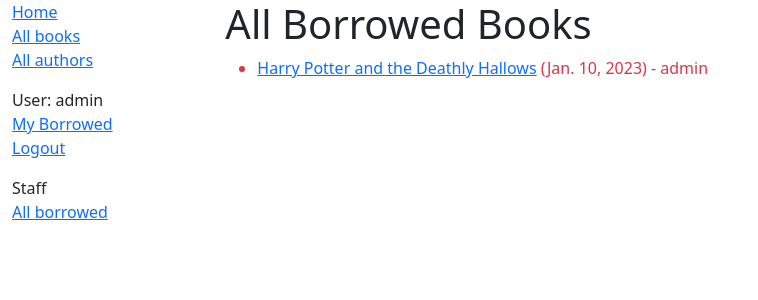
After one commit to AntiochTheGreat/LocalLibrary, a Django app: page /catalog/borrowed/ in a window 1280 px wide. The commit adds this page. Shown: the top 300 px of the page, without its empty margins (0-758 px from the left). Run offline with Django 4.2, Linux system fonts and the light colour scheme; a user stored in the database is signed in; data comes from the database, SQL or seed files in the repository; both versions use the stored data as it was after the commit.

Commit message:
Realized All Borrowed Books (Created Group 'Librarian'): Created file: bookinstance_list_borrowed_all.html (locallibrary\catalog\templates\catalog) Changed files: base_generic.html db.sqlite3 models.py urls.py (locallibrary\catalog) views.py

```diff
--- a/locallibrary/catalog/models.py
+++ b/locallibrary/catalog/models.py
@@ -80,6 +80,7 @@ class BookInstance(models.Model):
 
     class Meta:
         ordering = ['due_back']
+        permissions = (("can_mark_returned", "Set book as returned"),)
 
     def __str__(self):
         """String for representing the Model object."""
--- a/locallibrary/catalog/templates/base_generic.html
+++ b/locallibrary/catalog/templates/base_generic.html
@@ -22,13 +22,17 @@ crossorigin="anonymous">
                     <li><a href="{% url 'books' %}">All books</a> </li>
                     <li><a href="{% url 'authors' %}">All authors</a> </li>
                     {% if user.is_authenticated %}
-                        <li>User: {{ user.get_username }}</li>
+                        <p><li>User: {{ user.get_username }}</li>
 
                         <li><a href="{% url 'my-borrowed' %}">My Borrowed</a></li>
 
                         <li><a href="{% url 'logout' %}?next={{ request.path }}">Logout</a></li>
                     {% else %}
-                        <li><a href="{% url 'login' %}?next={{ request.path }}">Login</a></li>
+                        <li><a href="{% url 'login' %}?next={{ request.path }}">Login</a></li></p>
+                    {% endif %}
+                    {% if perms.catalog.can_mark_returned %}
+                        <p><li>Staff</li>
+                        <li><a href="{% url 'all-borrowed' %}">All borrowed</a></li></p>
                     {% endif %}
                 </u1>
                 {% endblock %}
--- /dev/null
+++ b/locallibrary/catalog/templates/catalog/bookinstance_list_borrowed_all.html
@@ -0,0 +1,20 @@
+{% extends "base_generic.html" %}
+
+{% block content %}
+    <h1>All Borrowed Books</h1>
+
+    {% if bookinstance_list %}
+    <ul>
+
+      {% for bookinst in bookinstance_list %}
+      <li class="{% if bookinst.is_overdue %}text-danger{% endif %}">
+        <a href="{% url 'book-detail' bookinst.book.pk %}">{{ bookinst.book.title }}</a> ({{ bookinst.due_back }}) -
+          {{ bookinst.borrower }}
+      </li>
+      {% endfor %}
+    </ul>
+
+    {% else %}
+      <p>There are no books borrowed.</p>
+    {% endif %}
+{% endblock %}
--- a/locallibrary/catalog/urls.py
+++ b/locallibrary/catalog/urls.py
@@ -12,3 +12,7 @@ urlpatterns = [
 urlpatterns += [
     path('mybooks/', views.LoanedBooksByUserListView.as_view(), name='my-borrowed'),
 ]
+
+urlpatterns += [
+    path('borrowed/', views.LoanedBooksByAllListView.as_view(), name='all-borrowed'),
+]
--- a/locallibrary/catalog/views.py
+++ b/locallibrary/catalog/views.py
@@ -57,7 +57,7 @@ class AuthorDetailView(generic.DetailView):
     model = Author
 
 
-class LoanedBooksByUserListView(LoginRequiredMixin,generic.ListView):
+class LoanedBooksByUserListView(LoginRequiredMixin, generic.ListView):
     """Generic class-based view listing books on loan to current user."""
     model = BookInstance
     template_name = 'catalog/bookinstance_list_borrowed_user.html'
@@ -65,3 +65,13 @@ class LoanedBooksByUserListView(LoginRequiredMixin,generic.ListView):
 
     def get_queryset(self):
         return BookInstance.objects.filter(borrower=self.request.user).filter(status__exact='o').order_by('due_back')
+
+
+class LoanedBooksByAllListView(LoginRequiredMixin, generic.ListView):
+    """Generic class-based view listing books on loan to all users."""
+    model = BookInstance
+    template_name = 'catalog/bookinstance_list_borrowed_all.html'
+    paginate_by = 10
+
+    def get_queryset(self):
+        return BookInstance.objects.filter(status__exact='o').order_by('due_back')
```
Also changed, not shown: locallibrary/db.sqlite3.
